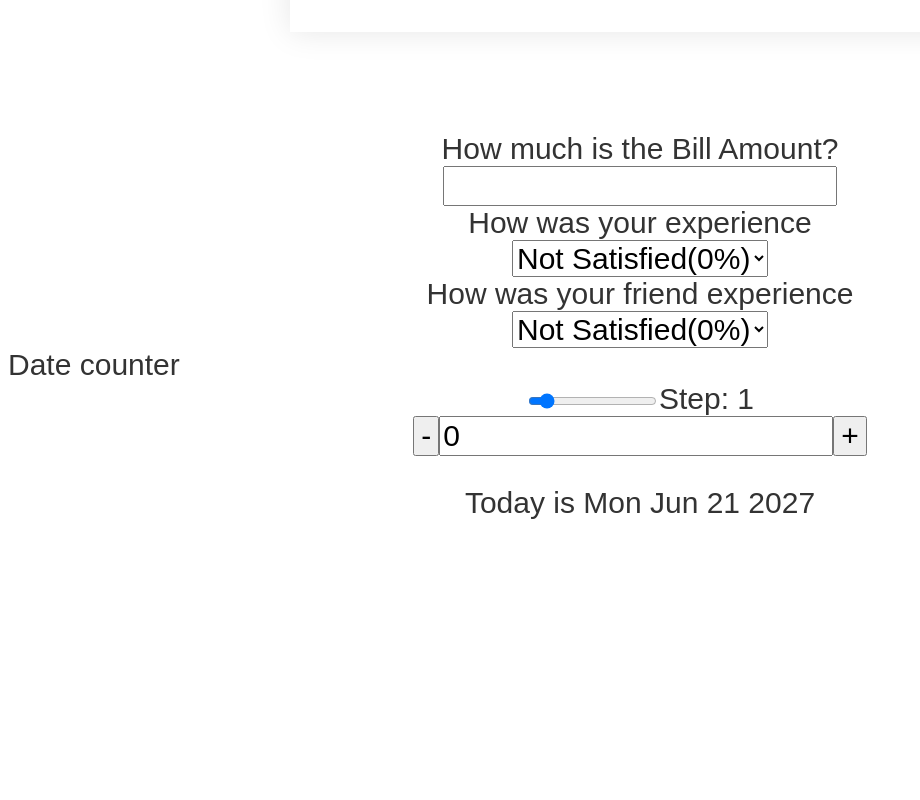
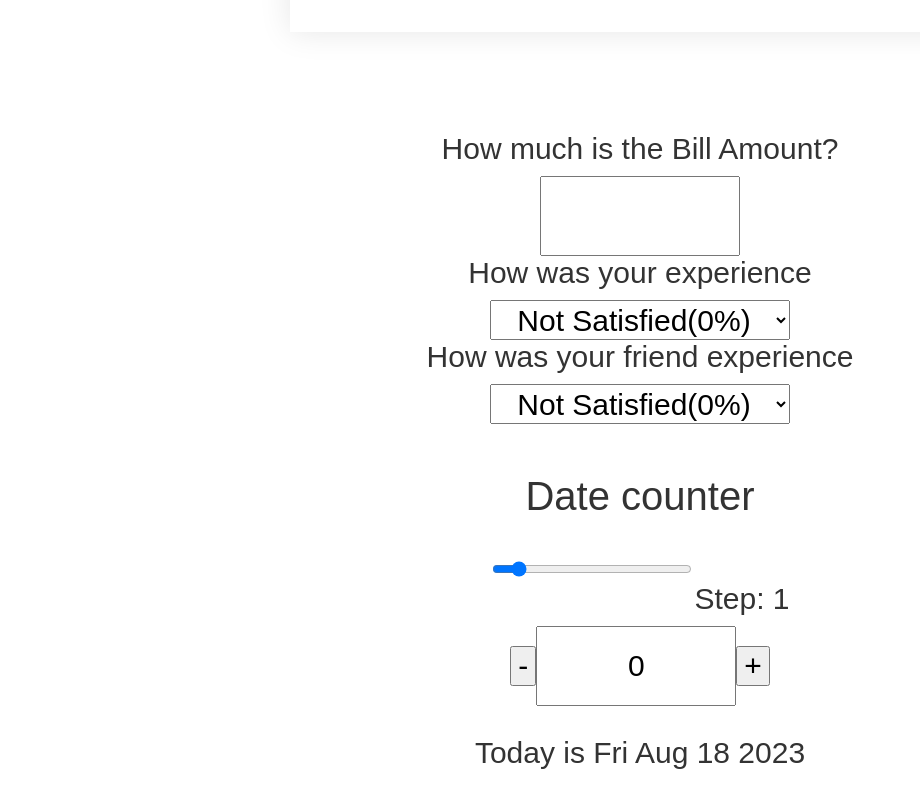
Before and after one commit to sujansince2003/stepcomponent, a React (Create React App) app: page / in a window 1280 px wide. Shown: the part 818-1618 px from the top of the page, without its empty margins (0-920 px from the left). Before the commit the page ends 1368 px from the top, so only its background shows below. Built offline with nearby package versions, Linux system fonts and the light colour scheme.

Commit message:
final app

```diff
--- a/src/App.js
+++ b/src/App.js
@@ -55,8 +55,12 @@ const App = () => {
       )}
       <Faq />
       <TipCalculator />
-      <div>Date counter</div>
-      <Datecounter />
+      <div style={{ marginTop: "50px" }}>
+        <div style={{ textAlign: "center", fontSize: "40px" }}>
+          Date counter
+        </div>
+        <Datecounter />
+      </div>
     </>
   );
 };
--- a/src/Datecounter.jsx
+++ b/src/Datecounter.jsx
@@ -18,7 +18,7 @@ function Counter() {
     setStep(1);
   }
 
-  const date = new Date("june 21 2027");
+  const date = new Date();
   date.setDate(date.getDate() + count);
 
   return (
--- a/src/index.css
+++ b/src/index.css
@@ -167,5 +167,20 @@ h3 {
 
 }
 .counter{
+
   text-align: center;
 }
+input
+{
+  margin-top:10px;
+  width: 200px;
+  height: 80px;
+  text-align: center;
+}
+select
+{
+  text-align: center;
+  margin-top: 10px;
+  width: 300px;
+  height: 40px;
+}
```
